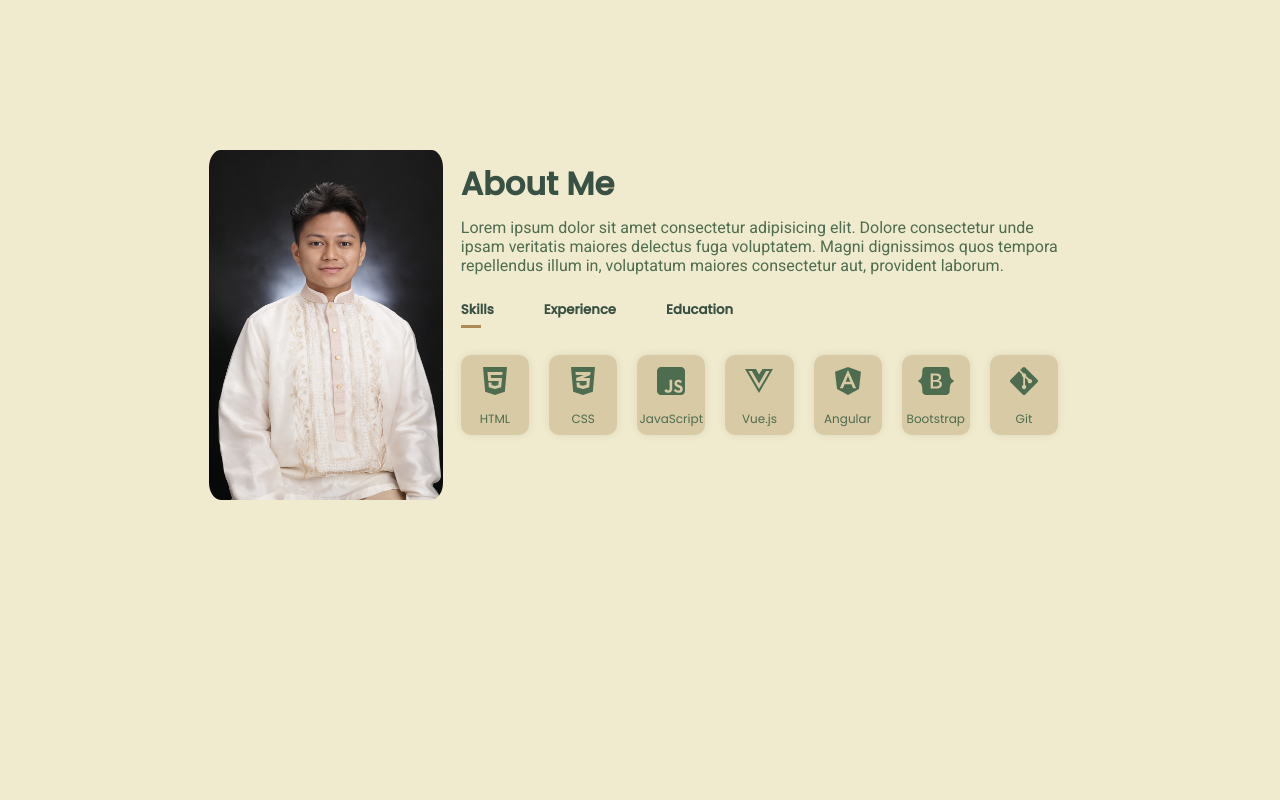
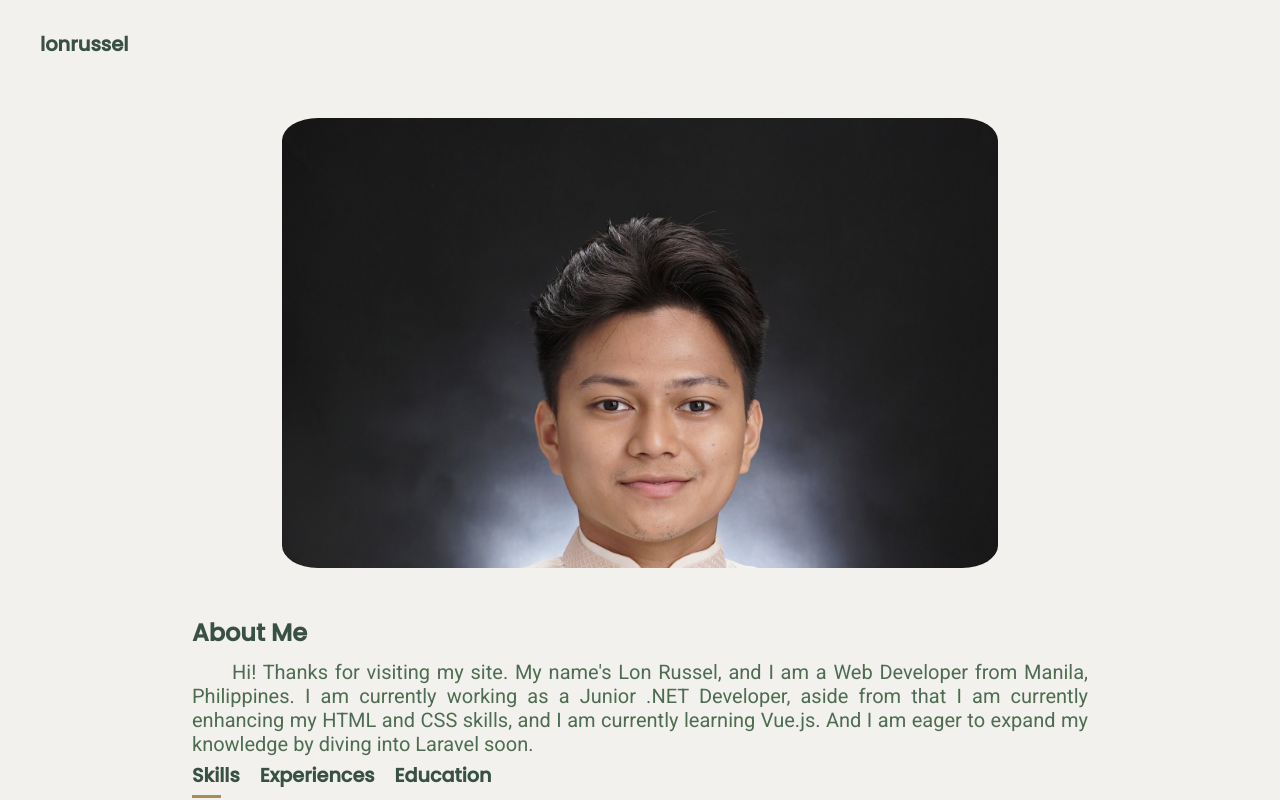
Before and after one commit to lonruss30/lonruss30.github.io, a Vue app: page / in a window 1280 px wide. Shown: the top 800 px of the page. Built offline with nearby package versions, Linux system fonts and the light colour scheme.

Commit message:
rework update

```diff
--- a/public/index.html
+++ b/public/index.html
@@ -24,7 +24,7 @@
   }
 
   html{
-    background-color: #F0EBCE;
+    background-color: #f3f1ed;
     color: #395144;
     font-family: 'Poppins', sans-serif;
     text-align: center;
--- a/src/App.vue
+++ b/src/App.vue
@@ -1,6 +1,6 @@
 <template>
   <header>
-    <!-- <NavBar/> -->
+    <NavBar/>
   </header>
 
   <div class="main-wrapper">
@@ -14,7 +14,7 @@
 </template>
 
 <script>
-  // import NavBar from './components/NavBar.vue';
+  import NavBar from './components/NavBar.vue';
   import MainCard from './components/MainCard.vue'
   // import ProjectsCard from './components/ProjectsCard.vue';
   // import MaintenancePage from './components/MaintenancePage.vue';
@@ -22,7 +22,7 @@
   export default {
     name: 'App',
     components: {
-      // NavBar,
+      NavBar,
       MainCard,
       // ProjectsCard,
       // MaintenancePage
@@ -44,6 +44,7 @@ body{
       display: flex;
       align-content: center;
       justify-content: center;
+      padding-bottom: 100px;
     }
 
       .main-container{
--- a/src/components/MainCard.vue
+++ b/src/components/MainCard.vue
@@ -7,24 +7,41 @@
                 </div>
             </div>
             <div class="container-two">
-                <div class="about-me">
-                    <h1>About Me</h1>
-                    <p>Lorem ipsum dolor sit amet consectetur adipisicing elit.
-                        Dolore consectetur unde ipsam veritatis maiores delectus fuga voluptatem.
-                        Magni dignissimos quos tempora repellendus illum in, voluptatum maiores consectetur aut, provident laborum.
-                    </p>
+                <div v-for="(items) in informationData.InfoArray" v-bind:key="items" class="about-me">
+                    <h4>About Me</h4>
+                    <p>{{ items.About }}</p>
                 </div>
+                <div class="flex-container">
                     <div class="about-buttons">
-                    <h5 class="about-links active-link" @click="openTab('skills')">Skills</h5 >
-                    <h5 class="about-links" @click="openTab('experience')">Experience</h5>
+                        <h5 class="about-links active-link" @click="openTab('skills')">Skills</h5>
+                        <h5 class="about-links" @click="openTab('experiences')">Experiences</h5>
                         <h5 class="about-links" @click="openTab('education')">Education</h5>
                     </div>
                     <div v-if="tabName == 'skills'" class="skills-tab">
-                    <div v-for="(items, index) in informationData.Technologies" v-bind:key="items" class="skills-content active-tab">
-                        <i :class="[informationData.Technologies[index].Icon]">{{items.Icon}}</i>
-                        <p>{{items.Title}}</p>
+                        <div v-for="(items, index) in informationData.Technologies" v-bind:key="items"
+                            class="skills-content active-tab">
+                            <i :class="[informationData.Technologies[index].Icon]"></i>
+                            <p>{{ items.Title }}</p>
                         </div>
                     </div>
+                    <div v-if="tabName == 'experiences'" class="experiences-tab">
+                        <div v-for="(items) in informationData.ExperienceArray" v-bind:key="items"
+                            class="experiences-content">
+                            <strong>{{ items.Company }}</strong>
+                            <p>{{ items.Date }}</p>
+                            <p><strong>Role:</strong> {{ items.Role }}</p>
+                        </div>
+                    </div>
+                    <div v-if="tabName == 'education'" class="education-tab">
+                        <div v-for="(items) in informationData.EducationArray" v-bind:key="items"
+                            class="education-content">
+                            <strong>{{ items.School }}</strong>
+                            <p>{{ items.EducationalLevel }} {{ items.Date }}</p>
+                            <p>{{ items.Course }}</p>
+                        </div>
+                    </div>
+                </div>
+
             </div>
         </div>
     </div>
@@ -33,82 +50,101 @@
 
 <script>
 import infoData from "../data/info.json"
+var tabLinks = document.getElementsByClassName("about-links");
 export default {
-    data(){
-            return{
+    data() {
+        return {
             tabName: 'skills',
             informationData: infoData
         }
 
     },
-    methods:{
-        openTab(tabNameAssign){
+    methods: {
+
+        openTab(tabNameAssign) {
+            Array.prototype.forEach.call(tabLinks, (tablink) => {
+                tablink.classList.remove("active-link");
+            });
+            event.currentTarget.classList.add("active-link");
             this.tabName = tabNameAssign;
-            console.log(this.tabName);
-            console.log(this.informationData.Technologies)
         }
     }
 }
 </script>
 
 <style scoped>
-    .about-wrapper{
-        padding-top: 100px;
+/* Galaxy Fold */
+.about-wrapper {
     width: 100%;
-        display: flex;
-        justify-content: center;
     color: #4E6C50;
-        height: 600px;
+    height: 100%;
 }
-        .about-main-container{
-            padding-top: 50px;
+
+.about-main-container {
+    padding-top: 30px;
     width: 100%;
-            display: flex;
-            gap: 1px;
-            flex-direction: row;
-            align-items: center;
-            justify-content: center;
 }
-            .container-one{
-                width: 30%;
+
+.container-one {
     height: 100%;
-                padding: 0;
+    width: 100%;
 }
-                .profile-section img{
-                    height: 350px;
-                    border-radius: 5%;
+
+.profile-section {
+    padding-bottom: 10px;
 }
-            .container-two{
+
+.profile-section img {
+    height: 150px;
+    width: 150px;
+}
+
+@media only screen and (min-width: 280px) {
+    .profile-section img {
+        border-radius: 15%;
+        object-fit: cover;
+        object-position: 100% 0;
+    }
+}
+
+.container-two {
     height: 100%;
-                width: 70%;
-                padding-right: 30px;
 }
-                .container-two h1{
+
+.container-two h4 {
     margin-top: 10px;
     margin-bottom: 10px;
     color: #395144;
 }
-                .about-me,.about-buttons{
+
+.about-me,
+.about-buttons {
     text-align: left;
 }
-                    .about-me p{
+
+.about-me p {
+    text-indent: 40px;
     margin-top: 0;
+    font-size: 14px;
     font-family: 'Roboto', sans-serif;
+    text-align: justify;
 }
-                    .about-buttons{
+
+.about-buttons {
     display: flex;
     padding-top: 20px;
 }
 
-                        .about-links{
+.about-links {
     font-family: 'Poppins', sans-serif;
     color: #395144;
     margin-top: 5px;
-                            margin-right: 50px;
+    margin-right: 20px;
     position: relative;
     cursor: pointer;
 }
-                        .about-links::after{
+
+.about-links::after {
     content: '';
     width: 0;
     height: 3px;
@@ -118,36 +154,281 @@ export default {
     bottom: -8px;
     transition: 0.5s;
 }
-                        .about-links.active-link::after{
+
+.about-links.active-link::after {
     width: 60%;
 }
-                    .skills-tab{
+
+.skills-tab {
     display: flex;
+    flex-wrap: wrap;
     justify-content: center;
-                        padding-top: 35px;
+    padding-top: 45px;
     gap: 20px;
 }
-                        .skills-content{
-                            background-color: rgba(170, 139, 86, 0.34);
-                            height: 80px;
-                            width: 80px;
+
+.skills-content {
+    /* background-color: rgba(170, 139, 86, 0.34); */
+    background-color: rgba(240, 235, 206, 0.74);
+    height: 100px;
+    width: 100px;
     border-radius: 10px;
     box-shadow: 0px 0px 10px rgba(0, 0, 0, 0.08);
 }
-                            .skills-content p{
+
+.icon-class {
+    color: #395144;
+    font-size: 36px;
+    padding: 20px 0 0 0;
+}
+
+.skills-content p {
     margin: 10px 0;
     font-size: 12px;
+}
+
+.experiences-tab {
+    padding-top: 35px;
+}
+
+.experiences-content {
+    text-align: left;
+    height: 90px;
+    font-size: 10px;
+    /* background-color: rgba(170, 139, 86, 0.34); */
+    background-color: rgba(240, 235, 206, 0.74);
+    margin-top: 10px;
+    padding: 13px 0 5px 15px;
+    border-radius: 10px;
+    box-shadow: 0px 0px 10px rgba(0, 0, 0, 0.08);
+}
+
+.experiences-content strong {
+    color: #395144;
+}
+
+.experiences-content p {
+    margin: 5px 0;
+    font-size: 10px;
+}
+
+.education-tab {
+    padding-top: 35px;
+}
+
+.education-content {
+    text-align: left;
+    height: 90px;
+    font-size: 10px;
+    /* background-color: rgba(170, 139, 86, 0.34); */
+    background-color: rgba(240, 235, 206, 0.74);
+    margin-top: 10px;
+    padding: 13px 5px 5px 15px;
+    border-radius: 10px;
+    box-shadow: 0px 0px 10px rgba(0, 0, 0, 0.08);
+}
+
+.education-content strong {
+    color: #395144;
+}
+
+.education-content p {
+    font-size: 10px;
+}
+
+/* Iphone XR */
+@media only screen and (min-width: 410px) {
+
+    .container-two h4 {
+        font-size: large;
+    }
+
+    .about-me p {
+        font-size: 16px;
+    }
+
+    .about-links {
+        font-size: medium;
+    }
+
+    /* Skills Tab */
+    .skills-content {
+        height: 150px;
+        width: 150px;
+    }
+
+    .icon-class {
+        color: #395144;
+        font-size: 48px;
+        padding: 30px 0 0 0;
+    }
+
+    .skills-content p {
+        margin: 15px 0;
+        font-size: 16px;
+    }
+
+    /* Experiences Tab */
+    .experiences-content {
+        height: 110px;
+        font-size: 14px;
+        padding: 13px 0 5px 15px;
+    }
+
+    .experiences-content p {
+        margin: 5px 0;
+        font-size: 14px;
+    }
+
+    .education-content {
+        height: 110px;
+        font-size: 14px;
+        padding: 13px 10px 10px 15px;
+    }
+
+    .education-content p {
+        font-size: 14px;
+    }
 
 }
-                            .icon-class{
-                                font-size: 32px;
-                                padding: 10px 0 0 0;
+
+/* Ipad Mini */
+@media only screen and (min-width: 760px) {
+
+    .container-two h4 {
+        font-size: larger;
     }
 
-    /* @media only screen and (max-width: 950px){
-        .about-main-container{
-            width: 95%;
+    .about-me p {
+        font-size: 18px;
     }
 
-    } */
+    .about-links {
+        font-size: large;
+    }
+
+    /* Skills Tab */
+    .skills-content {
+        height: 150px;
+        width: 150px;
+    }
+
+    .icon-class {
+        color: #395144;
+        font-size: 48px;
+        padding: 30px 0 0 0;
+    }
+
+    .skills-content p {
+        margin: 15px 0;
+        font-size: 16px;
+    }
+
+    /* Experiences Tab */
+    .experiences-content {
+        height: 110px;
+        font-size: 14px;
+        padding: 13px 0 5px 15px;
+    }
+
+    .experiences-content p {
+        margin: 5px 0;
+        font-size: 14px;
+    }
+
+    .education-content {
+        height: 110px;
+        font-size: 14px;
+        padding: 13px 10px 10px 15px;
+    }
+
+    .education-content p {
+        font-size: 14px;
+    }
+
+}
+
+/* Nest Hub */
+@media only screen and (min-width: 1000px) {
+    .profile-section img{
+        height: 450px;
+        width: 80%;
+        border-radius: 5%;
+    }
+    .container-one{
+        height: initial;
+    }
+    .container-two{
+        padding-top: 20px;
+    }
+    .container-two h4 {
+        font-size: x-large;
+    }
+
+    .about-me {
+        width: 100%;
+        height: initial;
+    }
+    .about-me p {
+        font-size: 20px;
+    }
+
+    .about-links {
+        font-size: larger;
+    }
+    .about-main-container {
+        height: 100%;
+    }
+    .flex-container {
+        width: 100%;
+    }
+    .about-buttons {
+        padding: 0;
+        align-content: left;
+        justify-content: left;
+    }
+    .about-links{
+        text-align: center;
+        margin-left: 0;
+    }
+
+    .skills-tab {
+        display: flex;
+        flex-wrap: wrap;
+        justify-content: center;
+        padding: 45px 20px 0 20px;
+        gap: 20px;
+    }
+
+    .skills-content {
+        /* background-color: rgba(170, 139, 86, 0.34); */
+        background-color: rgba(240, 235, 206, 0.74);
+        height: 90px;
+        width: 90px;
+        border-radius: 10px;
+        box-shadow: 0px 0px 10px rgba(0, 0, 0, 0.08);
+    }
+
+    .icon-class {
+        color: #395144;
+        font-size: 36px;
+        padding: 15px 0 0 0;
+    }
+
+    .skills-content p {
+        margin: 10px 0;
+        font-size: 12px;
+    }
+
+    /* Experiences Tab */
+    .experiences-tab {
+        width: 80%;
+        display: inline-block;
+    }
+    .education-tab{
+        display: inline-block;
+        width: 80%;
+    }
+
+}
 </style>
--- a/src/components/NavBar.vue
+++ b/src/components/NavBar.vue
@@ -1,12 +1,8 @@
 <template>
     <div class="navbar-main-container">
-        <div class="name-logo"> <h2>Lon Russel</h2></div>
+        <div class="name-logo"> <h2>lonrussel</h2></div>
         <div class="nav-buttons-container">
             <div class="nav-buttons">
-                <a href="">Projects</a>
-                <a href="">Experiences</a>
-                <a href="">Contacts</a>
-                <a href="">Resume</a>
             </div>
         </div>
     </div>
@@ -23,42 +19,15 @@ export default {
         flex-wrap: wrap;
         padding-top: 10px;
         padding-bottom: 10px;
-        justify-content: space-between;
-        height: 3rem;
+        align-content: center;
+        height: 5.5rem;
         width: 100%;
-        position: fixed;
-        background-color: #F0EBCE;
     }
-    .name-logo{
-        float: left;
-        height: inherit;
-        width: 300px;
-    }
-    .name-logo h2{
-        margin: 0;
-        margin-top: 8px;
-    }
+        .name-logo{
+            padding-left: 40px;
+            font-family: 'Poppins', sans-serif;
+            font-size: small;
+        }
 
-    .nav-buttons-container{
-        display: inline-block;
-        width: 300px;
-        margin-right: 50px;
-    }
-
-    .nav-buttons-container a{
-        font-size: .837rem;
-        font-weight: 500;
-        text-decoration: none;
-        color: #395144;
-        margin: 5px;
-    }
-
-    .nav-buttons-container a:hover{
-        color: #AA8B56;
-    }
-
-    .nav-buttons{
-        padding-top: 10px;
-    }
 
 </style>
--- a/src/data/info.json
+++ b/src/data/info.json
@@ -5,21 +5,27 @@
             "Job" : "Junior .NET Developer/Web Developer",
             "ContactNumber" : "09287347770",
             "Email" : "qlonruss30@gmail.com",
-            "Address" : "560 Corcuera St. Tondo, Manila"
+            "Address" : "560 Corcuera St. Tondo, Manila",
+            "About" : "Hi! Thanks for visiting my site. My name's Lon Russel, and I am a Web Developer from Manila, Philippines. I am currently working as a Junior .NET Developer, aside from that I am currently enhancing my HTML and CSS skills, and I am currently learning Vue.js. And I am eager to expand my knowledge by diving into Laravel soon. "
         }
     ],
     "ExperienceArray" : [
         {
             "Company" : "SD Solutions IT Outsourcing Inc.",
             "Role" : "Junior .NET Developer",
-            "Date" : "Aug. 2022 - Present"
+            "Date" : "August 2022 - Present"
+        },
+        {
+            "Company" : "Hytec Power Inc.",
+            "Role" : "Researcher - Internship",
+            "Date" : "August 2021"
         }
     ],
     "EducationArray" : [
         {
-            "School" : "Technological University of the Philippines - Mania",
+            "School" : "Technological University of the Philippines - Manila",
             "EducationalLevel" : "College",
-            "Course" : "Bachelor of Technical-Vocational Teacher Education major in Computer Programming",
+            "Course" : "BTVTEd major in Computer Programming",
             "Date" : "2018-2022"
         },
         {
@@ -29,9 +35,9 @@
             "Date" : "2016-2018"
         },
         {
-            "School" : "Technological University of the Philippines - Mania",
-            "EducationalLevel" : "College",
-            "Course" : "Bachelor of Technical-Vocational Teacher Education major in Computer Programming",
+            "School" : "Tondo High School",
+            "EducationalLevel" : "Junior High School",
+            "Course" : "",
             "Date" : "2018-2022"
         }
     ],
```
Lines whose indentation alone changed are shown as unchanged.
